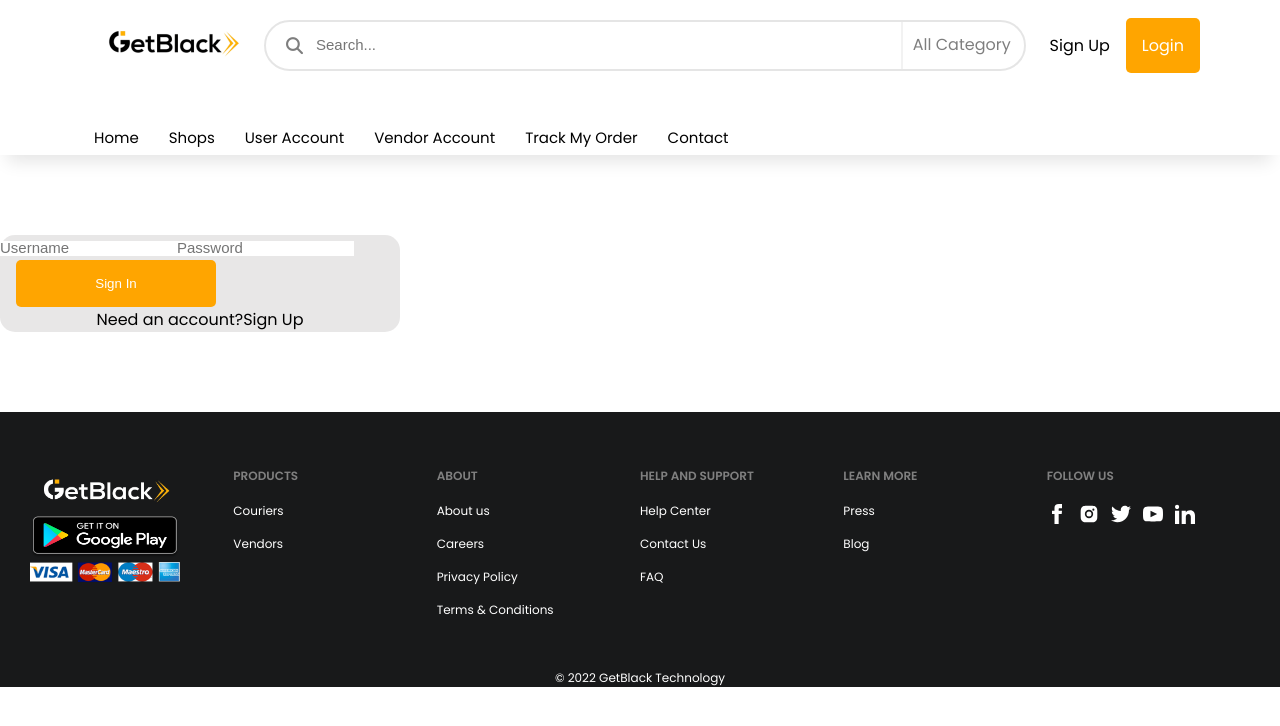
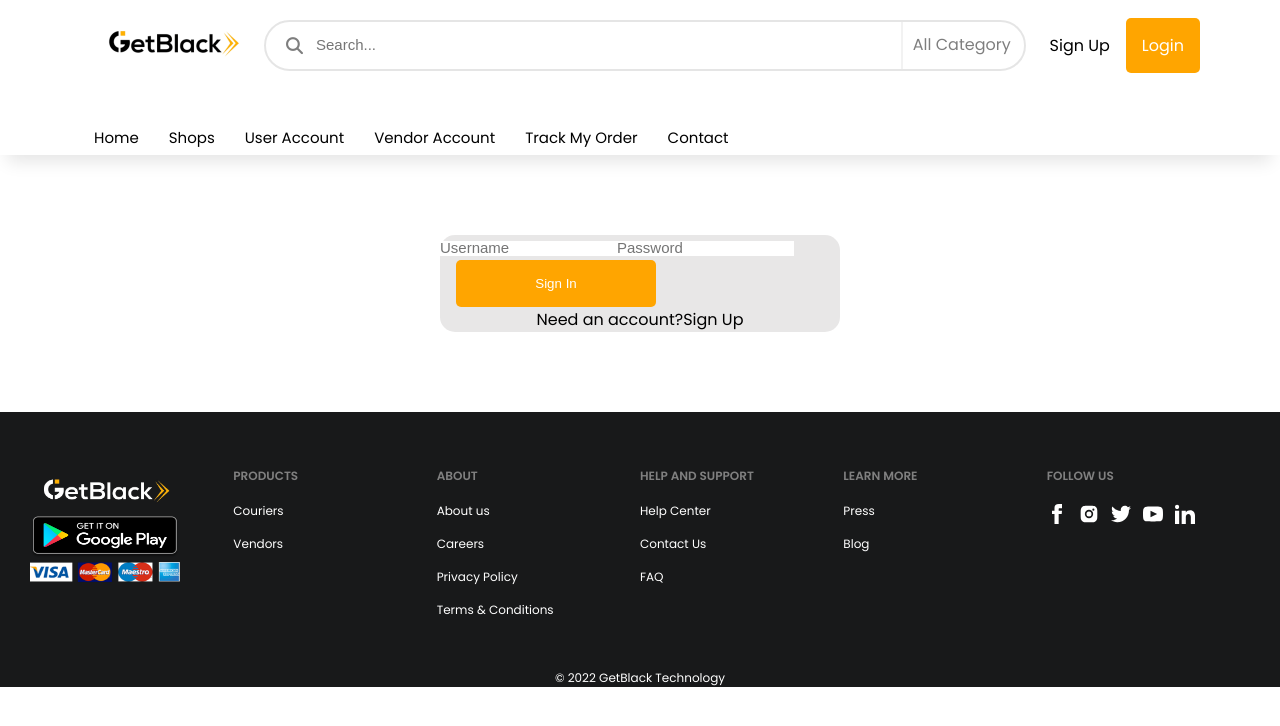
Before and after one commit to abdussalam-mustapha/GetBlack-2-master, a React (Create React App) app: page /signup in a window 1280 px wide. Shown: the top 726 px of the page. Built offline with nearby package versions, Linux system fonts and the light colour scheme.

Commit message:
new update

```diff
--- a/src/App.css
+++ b/src/App.css
@@ -547,9 +547,8 @@ button {
   border-radius: 5px;
 }
 
-.login-section {
-  /* width: 60%; */
-  /* background-color: #0f3460; */
+.login-section,
+.register_section {
   display: flex;
   flex-direction: column;
   justify-content: center;
--- a/src/common/signup/Register.jsx
+++ b/src/common/signup/Register.jsx
@@ -2,7 +2,7 @@ import React from 'react'
 
 const Register = () => {
     return (
-        <div>
+        <div className='register_section'>
             <section className="signup">
                 <form>
                     {/* <label htmlFor="username">Username:</label> */}
```
